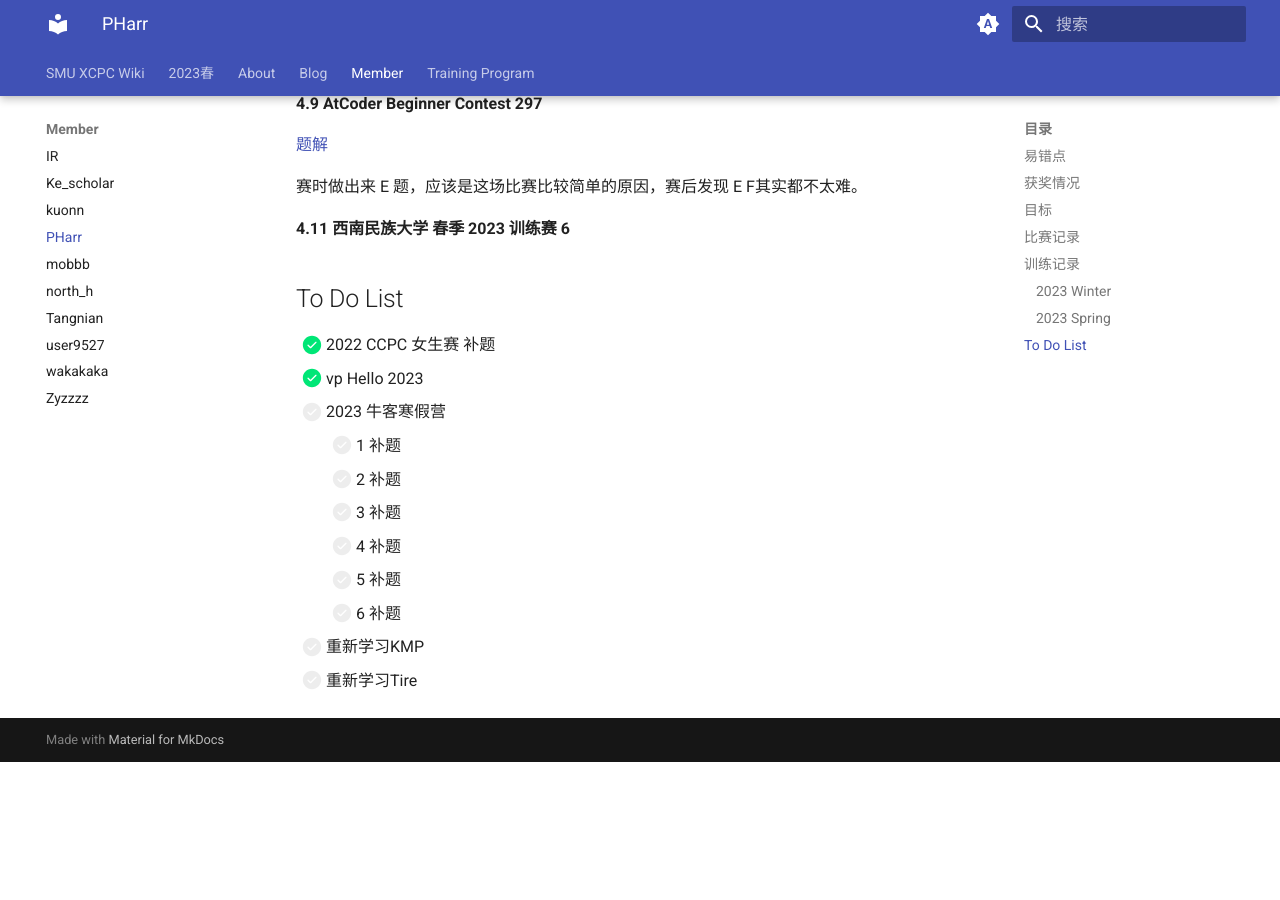
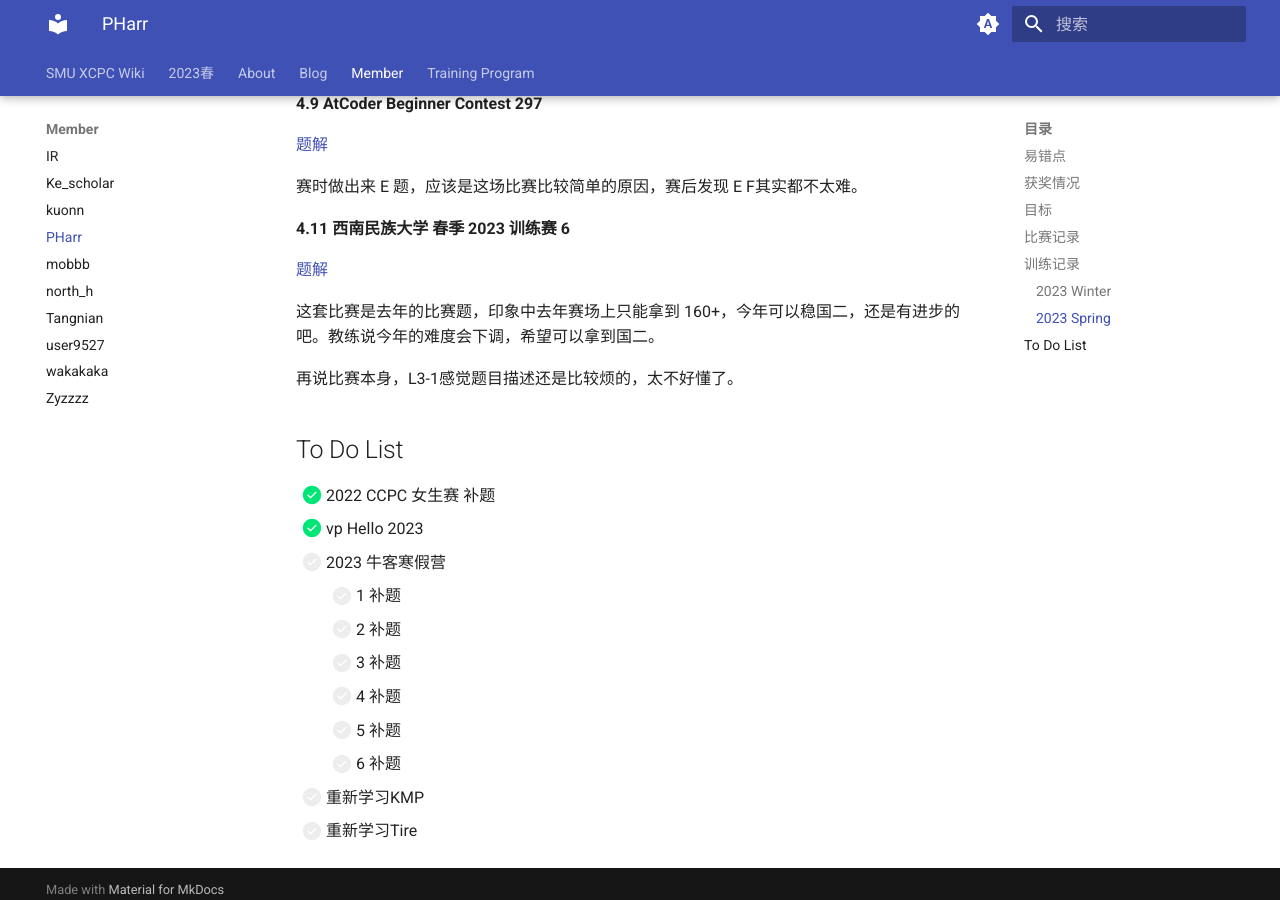
Before and after one commit to SMU-XCPC/wiki, an MkDocs documentation site: the page built from docs/Member/PHarr.md, in a window 1280 px wide and 900 px high, scrolled down 5725 px. Built offline with MkDocs 1.6.1 and Material for MkDocs 9.7.7, drawn with Linux system fonts in a browser that asks for light colours; before the commit the page ends 6487 px from its top, so only the background shows below that.

Commit message:
Update PHarr.md

```diff
--- a/docs/Member/PHarr.md
+++ b/docs/Member/PHarr.md
@@ -229,6 +229,12 @@ L3-1读错题了，丢到了 12 分，L3-2比赛时没有仔细想忘记写最
 
 **4.11 西南民族大学 春季 2023 训练赛 6**
 
+[题解](https://www.cnblogs.com/PHarr/p/17311365.html)
+
+这套比赛是去年的比赛题，印象中去年赛场上只能拿到 160+，今年可以稳国二，还是有进步的吧。教练说今年的难度会下调，希望可以拿到国二。
+
+再说比赛本身，L3-1感觉题目描述还是比较烦的，太不好懂了。
+
 
 
 ## To Do List
```
